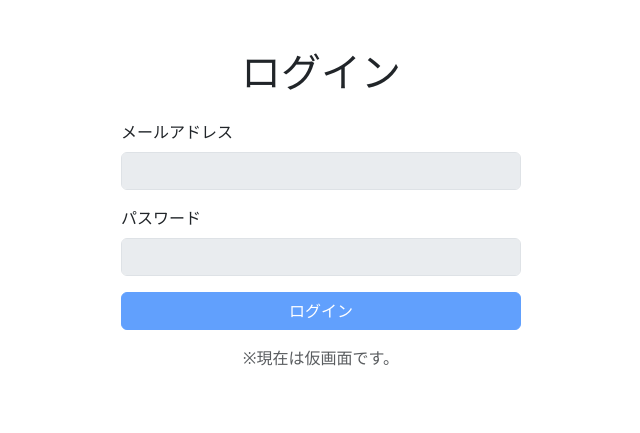
After one commit to eeeeeeriko/graduate_step_v2, a Rails app: page /login in a window 1280 px wide. The commit adds this page. Shown: the top 433 px of the page, without its empty margins (319-959 px from the left). Run offline with Rails 7, Linux system fonts and the light colour scheme; style sheets or scripts are compiled from the project's sources; some libraries are stand-ins or nearby versions.

Commit message:
feat: add login placeholder page with i18n

```diff
--- /dev/null
+++ b/app/controllers/sessions_controller.rb
@@ -0,0 +1,4 @@
+class SessionsController < ApplicationController
+  def new
+  end
+end
--- /dev/null
+++ b/app/helpers/sessions_helper.rb
@@ -0,0 +1,2 @@
+module SessionsHelper
+end
--- a/app/views/home/index.html.erb
+++ b/app/views/home/index.html.erb
@@ -1,3 +1,4 @@
+<%= link_to t("common.login"), login_path, class: "btn btn-primary" %>
 <main class="container py-5 text-center">
   <h1 class="display-4 fw-bold mb-4">Wine Record</h1>
 
--- /dev/null
+++ b/app/views/sessions/new.html.erb
@@ -0,0 +1,23 @@
+<main class="container py-5">
+  <div class="mx-auto" style="max-width: 400px;">
+    <h1 class="text-center mb-4"><%= t('common.login') %></h1>
+
+    <div class="mb-3">
+      <label for="email" class="form-label"><%= t('common.email') %></label>
+      <input type="email" id="email" class="form-control" disabled>
+    </div>
+
+    <div class="mb-3">
+      <label for="password" class="form-label"><%= t('common.password') %></label>
+      <input type="password" id="password" class="form-control" disabled>
+    </div>
+
+    <button type="button" class="btn btn-primary w-100" disabled>
+      <%= t('common.login') %>
+    </button>
+
+    <p class="text-muted text-center mt-3">
+      ※現在は仮画面です。
+    </p>
+  </div>
+</main>
--- a/config/application.rb
+++ b/config/application.rb
@@ -8,8 +8,12 @@ Bundler.require(*Rails.groups)
 
 module Myapp
   class Application < Rails::Application
+    config.load_defaults 7.2
+
+    config.i18n.default_locale = :ja # Railsの標準言語を日本語に設定
+    config.i18n.load_path += Dir[Rails.root.join("config/locales/**/*.{rb,yml}")] # サブフォルダ内の翻訳ファイルも読み込む
     # Initialize configuration defaults for originally generated Rails version.
-    config.load_defaults 7.2
+
 
     # Please, add to the `ignore` list any other `lib` subdirectories that do
     # not contain `.rb` files, or that should not be reloaded or eager loaded.
--- /dev/null
+++ b/config/locales/views/ja.yml
@@ -0,0 +1,9 @@
+ja:
+  common:
+    login: "ログイン"
+    logout: "ログアウト"
+    email: "メールアドレス"
+    password: "パスワード"
+    sign_up: "新規会員登録"
+    save: "保存"
+    cancel: "キャンセル"
--- a/config/routes.rb
+++ b/config/routes.rb
@@ -11,4 +11,5 @@ Rails.application.routes.draw do
 
   # Defines the root path route ("/")
     root "home#index"
+    get "login", to: "sessions#new", as: :login
 end
```
Also changed, not shown: test/controllers/sessions_controller_test.rb (added, +11 -0 lines).
